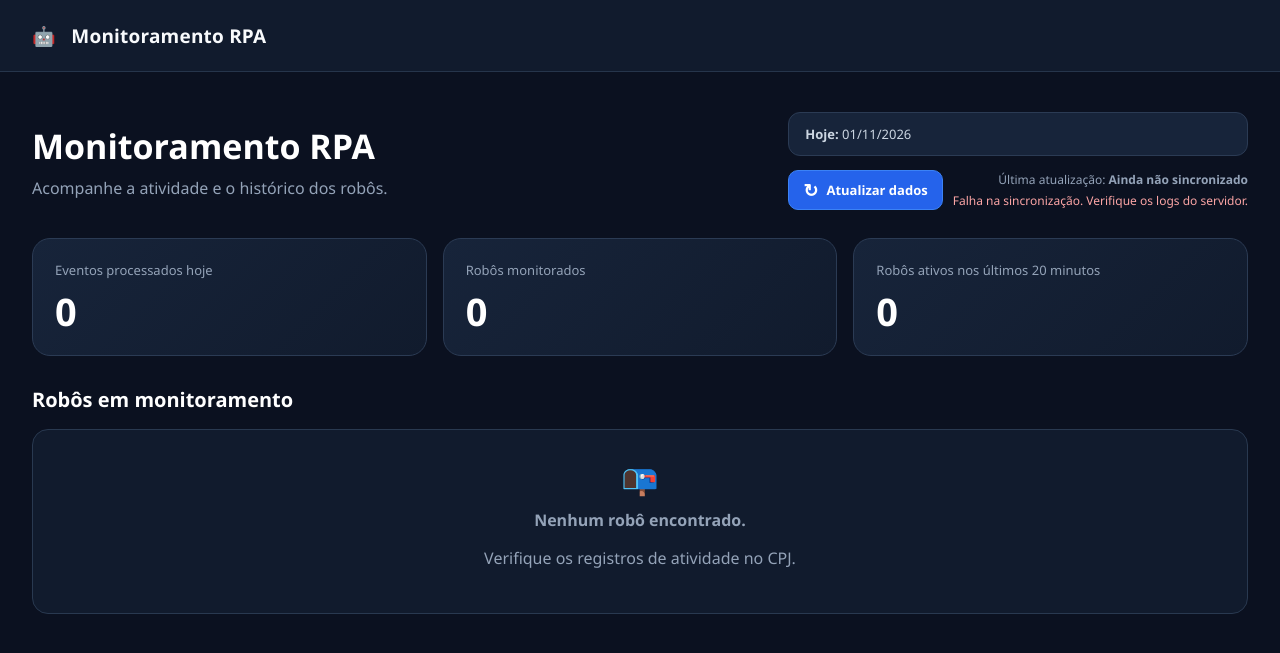
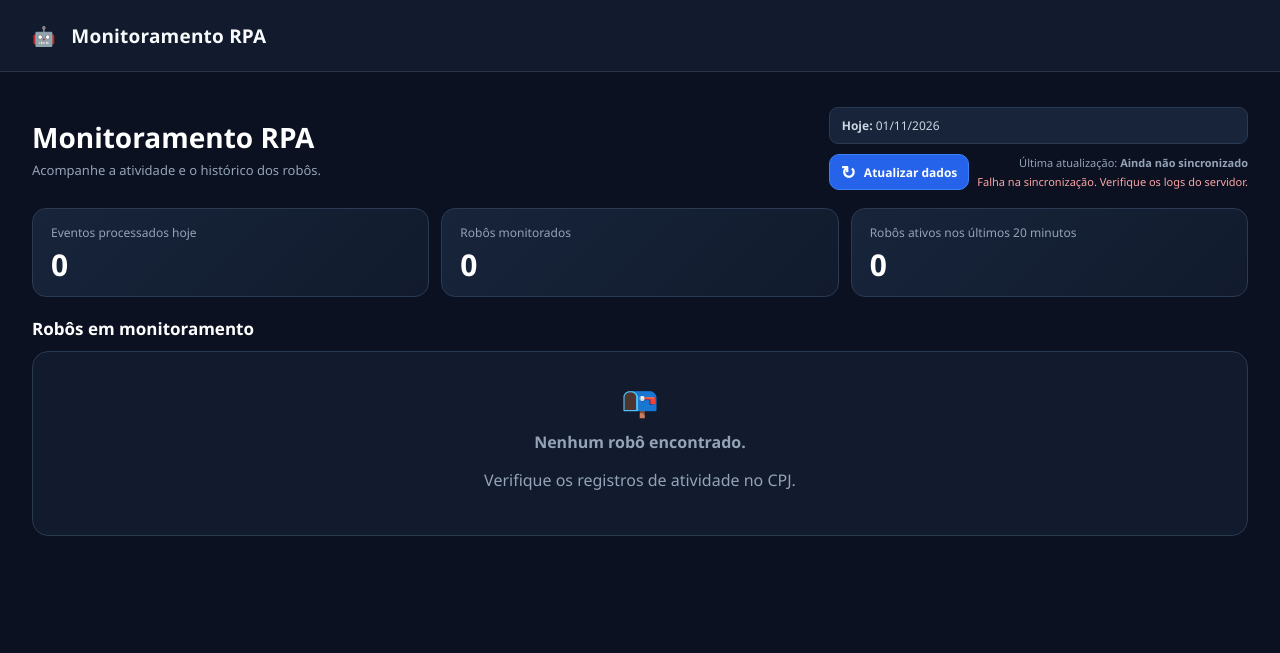
Before and after one commit to fabiurbina/Nova-portalInterno, a Django app: page / in a window 1280 px wide. Shown: the top 653 px of the page. Run offline with Django 5.2, Linux system fonts and the light colour scheme; the visitor is signed in with stand-in values (Sample User, id 1); data comes from the database, SQL or seed files in the repository.

Commit message:
Atualiza dashboard RPA e integração CPJ

```diff
--- a/portal/templates/portal/dashboard_rpa.html
+++ b/portal/templates/portal/dashboard_rpa.html
@@ -466,6 +466,171 @@
             overflow-wrap: anywhere;
         }
     }
+    /* Compactação do Monitoramento RPA */
+.rpa-dashboard {
+    padding: 5px 0 15px;
+}
+
+.rpa-header {
+    margin-bottom: 18px;
+    gap: 12px;
+}
+
+.rpa-header h1 {
+    font-size: clamp(21px, 3vw, 28px);
+    margin-bottom: 5px;
+}
+
+.rpa-header p {
+    font-size: 13px;
+}
+
+.rpa-date {
+    padding: 9px 12px;
+    border-radius: 9px;
+    font-size: 12px;
+}
+
+.rpa-kpis {
+    gap: 12px;
+    margin-bottom: 20px;
+}
+
+.rpa-kpi {
+    padding: 15px 18px;
+    border-radius: 14px;
+}
+
+.rpa-kpi-label {
+    font-size: 12px;
+    margin-bottom: 7px;
+}
+
+.rpa-kpi-value {
+    font-size: clamp(24px, 3vw, 30px);
+}
+
+.rpa-section-title {
+    font-size: 17px;
+    margin-bottom: 11px;
+}
+
+.rpa-list {
+    gap: 10px;
+}
+
+.rpa-card {
+    border-radius: 12px;
+}
+
+.rpa-card summary {
+    padding: 14px 16px;
+    gap: 12px;
+}
+
+.rpa-robot-info {
+    gap: 10px;
+}
+
+.rpa-robot-icon {
+    width: 40px;
+    height: 40px;
+    font-size: 20px;
+    border-radius: 10px;
+}
+
+.rpa-robot-name {
+    font-size: 14px;
+    margin-bottom: 4px;
+}
+
+.rpa-robot-subtitle {
+    font-size: 11px;
+}
+
+.rpa-status {
+    font-size: 11px;
+    margin-bottom: 3px;
+}
+
+.rpa-robot-stats {
+    gap: 14px;
+}
+
+.rpa-stat strong {
+    font-size: 18px;
+}
+
+.rpa-stat span {
+    font-size: 10px;
+}
+
+.rpa-productivity {
+    margin-top: 8px;
+}
+
+.rpa-productivity-header {
+    margin-bottom: 5px;
+}
+
+.rpa-productivity-title {
+    font-size: 11px;
+}
+
+.rpa-productivity-value {
+    font-size: 12px;
+}
+
+.rpa-progress-track {
+    height: 7px;
+}
+
+.rpa-productivity-footer {
+    margin-top: 5px;
+    font-size: 10px;
+}
+
+.robot-last-activity {
+    margin-top: 3px;
+    font-size: 11px;
+}
+
+.rpa-events {
+    padding: 5px 16px 12px;
+}
+
+.rpa-event {
+    padding: 10px 0;
+}
+
+.rpa-event-name {
+    font-size: 12px;
+}
+
+.rpa-event-detail {
+    font-size: 11px;
+    margin-top: 3px;
+}
+
+.rpa-event-count {
+    min-width: 40px;
+    padding: 7px 9px;
+    border-radius: 8px;
+}
+
+.rpa-refresh-controls {
+    gap: 8px;
+    margin-top: 10px;
+}
+
+.rpa-refresh-button {
+    padding: 8px 11px;
+    font-size: 12px;
+}
+
+.rpa-refresh-info {
+    font-size: 11px;
+}
 </style>
 
 <div class="rpa-dashboard">
```
